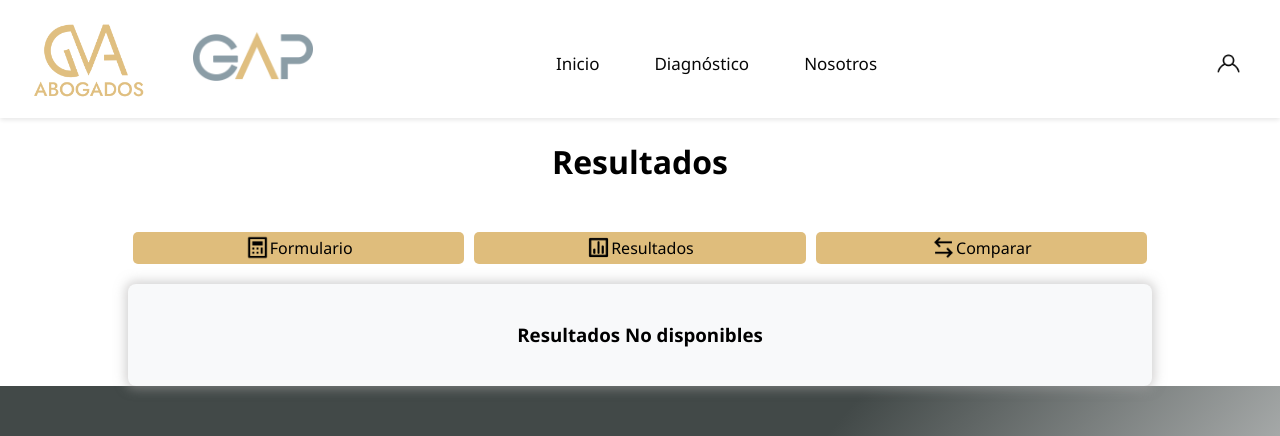
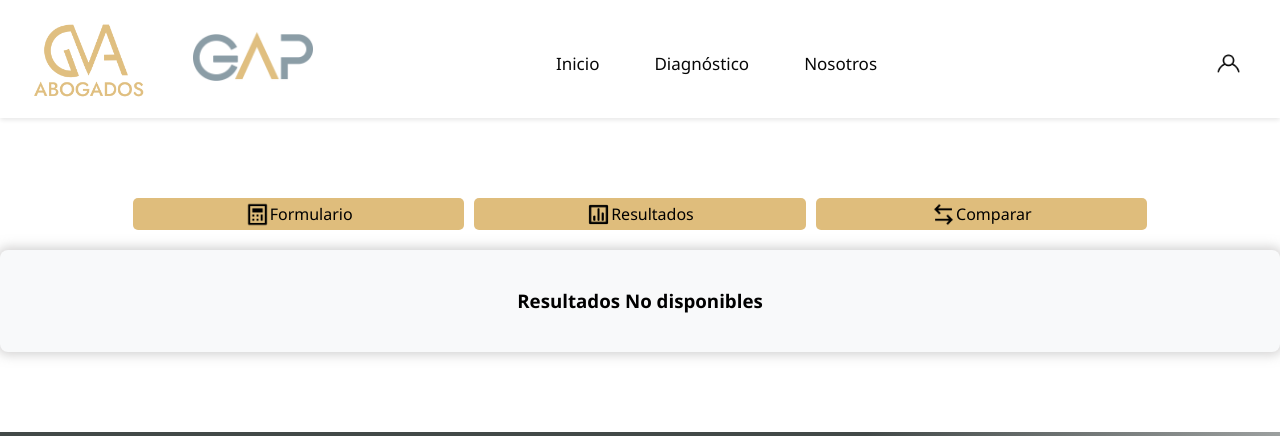
Before and after one commit to Andresfacundo/DiagnosticoLaboral, a React (Vite) app: page /NoDisponible in a window 1280 px wide. Shown: the top 436 px of the page. Built offline with nearby package versions, Linux system fonts and the light colour scheme; no server answers.

Commit message:
elimina el título en el componente NoDisponible y ajusta el ancho de la caja

```diff
--- a/src/components/Ui/NoDisponible/NoDisponible.css
+++ b/src/components/Ui/NoDisponible/NoDisponible.css
@@ -1,19 +1,17 @@
 .not-content-result{
-    /* border: 2px solid red; */
-    font-family: "Jost", serif;
     font-optical-sizing: auto;
-    font-weight: 400;
     gap: 20px;
-    /* border: 2px solid red; */
     align-items: center;
     display: flex;
     flex-direction: column;
+    max-width: 1300px;
+    margin: 5rem auto;
 }
 .content-navbar{
     display: flex;
-    /* border: 2px solid red; */
-    width: 80%;justify-content: space-around;
-  }
+    width: 80%;
+    justify-content: space-around;
+}
 
 .boxTittle{
     background: #f8f9fa;
@@ -22,7 +20,7 @@
     box-shadow: 0rem 0rem 11px 3px rgba(170, 168, 168, 0.5);
     justify-content: center;
     display: flex;
-    width: 80%;
+    width: 100%;
 
 }
 @media (max-width: 768px) {
--- a/src/components/Ui/NoDisponible/NoDisponible.jsx
+++ b/src/components/Ui/NoDisponible/NoDisponible.jsx
@@ -5,7 +5,6 @@ import "./NoDisponible.css";
 const NoDisponible = () => {
   return (
     <div className="not-content-result">
-      <h1>Resultados</h1>
         <div className="content-navbar">
           <NavbarCalculadora />
         </div>
```
